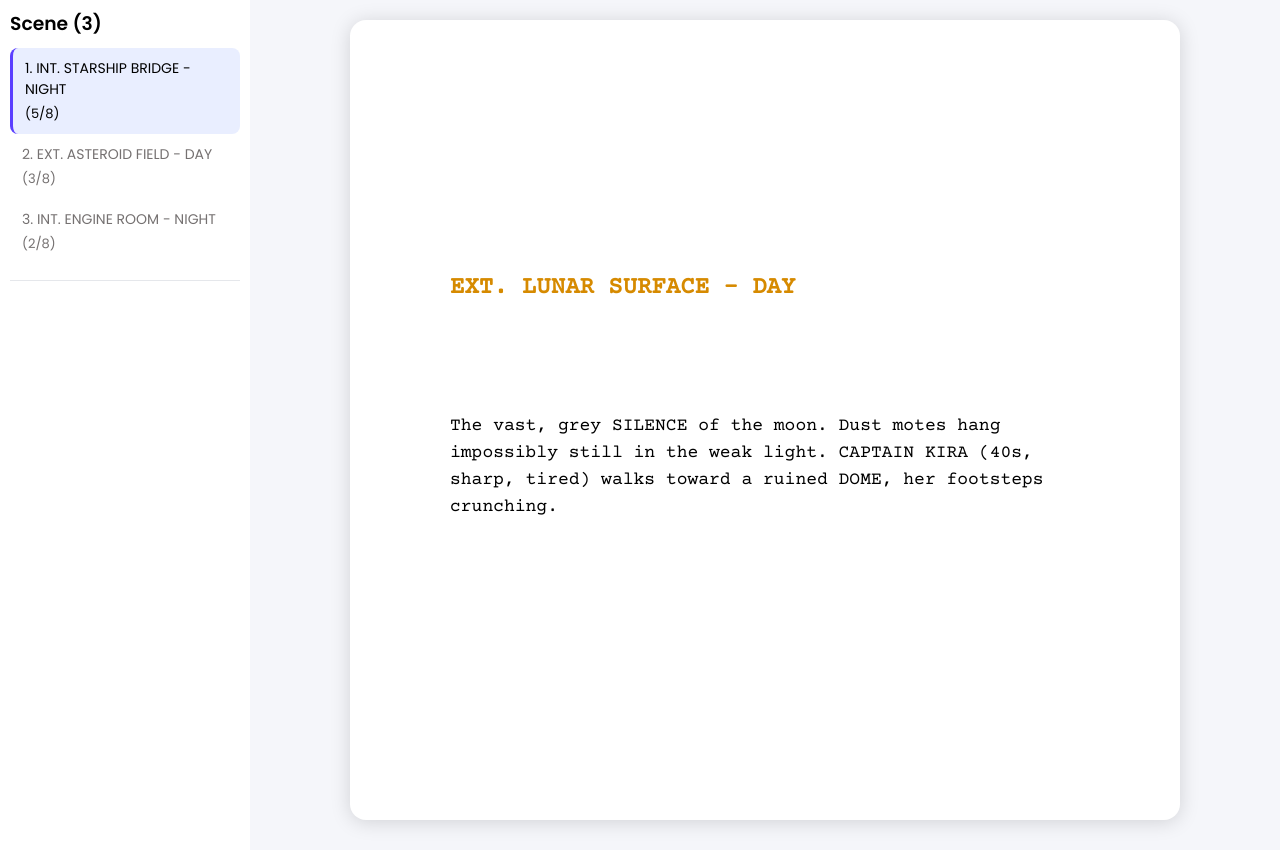
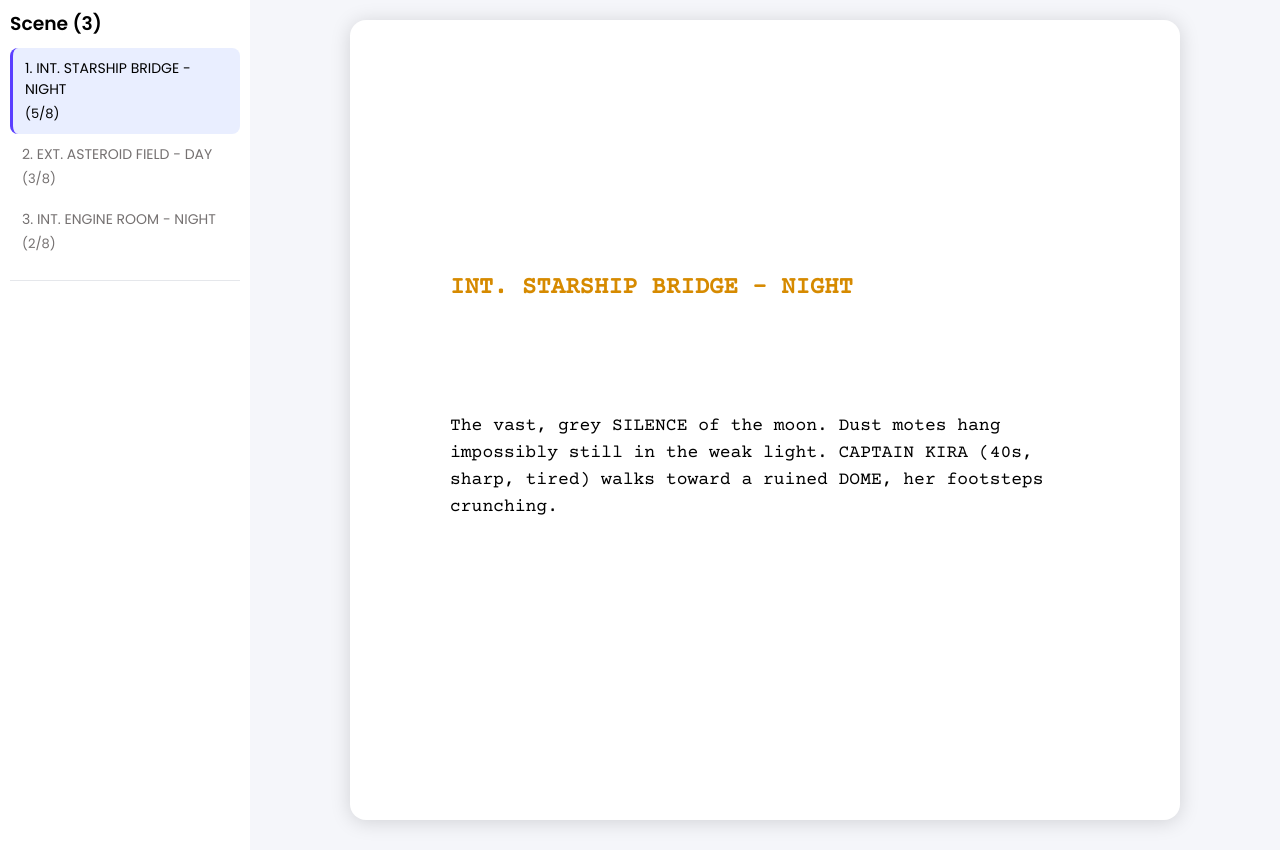
Before and after one commit to ovaljevac/ScenarijPro, a plain HTML site: page html/writing.html in a window 1280 px wide. Shown: the part 70-920 px from the top of the page. Drawn offline with nearby package versions, Linux system fonts and the light colour scheme.

Commit message:
Promijenjen naslov u editoru

```diff
--- a/html/writing.html
+++ b/html/writing.html
@@ -44,7 +44,7 @@
             <hr class="divider"/>
         </div>
         <div class="editor">
-            <h2 class="scene-heading">EXT. LUNAR SURFACE - DAY</h2>
+            <h2 class="scene-heading">INT. STARSHIP BRIDGE - NIGHT</h2>
             <p class="text">
                 The vast, grey SILENCE of the moon. Dust motes hang impossibly still in the weak light. CAPTAIN KIRA (40s, sharp, tired) walks toward a ruined DOME, her footsteps crunching.
             </p>
```
